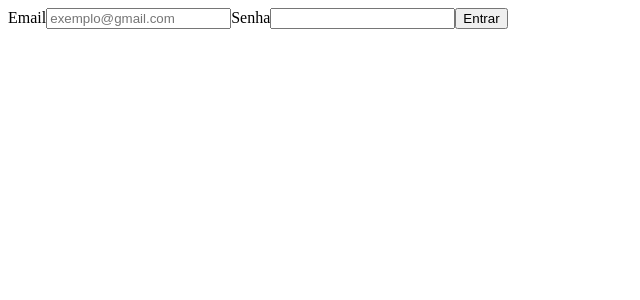
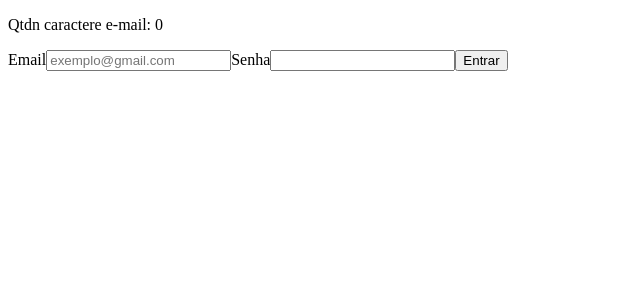
Before and after one commit to Vianahdev/REACT, a React (Create React App) app: page /login in a window 1280 px wide. Shown: the top 300 px of the page, without its empty margins (0-640 px from the left). Built offline with nearby package versions, Linux system fonts and the light colour scheme.

Commit message:
feat: add useMemo no código

```diff
--- a/src/app/pages/login/Login.tsx
+++ b/src/app/pages/login/Login.tsx
@@ -1,4 +1,4 @@
-import { useEffect, useState } from "react"
+import { useEffect, useMemo, useState } from "react"
 
 
 export const Login = () =>{
@@ -6,10 +6,10 @@ export const Login = () =>{
     const [email, setEmail] = useState('')
     const [password, setPassword] = useState('')
 
-    useEffect(() => {
-        console.log(email)
-        console.log(password)
-    }, [email,password])
+    const emailLength = useMemo(() => {
+        console.log("Executou")
+        return email.length * 1000000000
+    }, [email.length])
 
     const handleLogin = () => {
         console.log(email)
@@ -19,6 +19,8 @@ export const Login = () =>{
     return (
         <div>
             <form action="">
+                <p>Qtdn caractere e-mail: {emailLength}</p>
+
                 <label htmlFor="">
                     <span>Email</span>
                     <input type="text" placeholder="exemplo@gmail.com" value={email} onChange={e => setEmail(e.target.value)}/>
```
